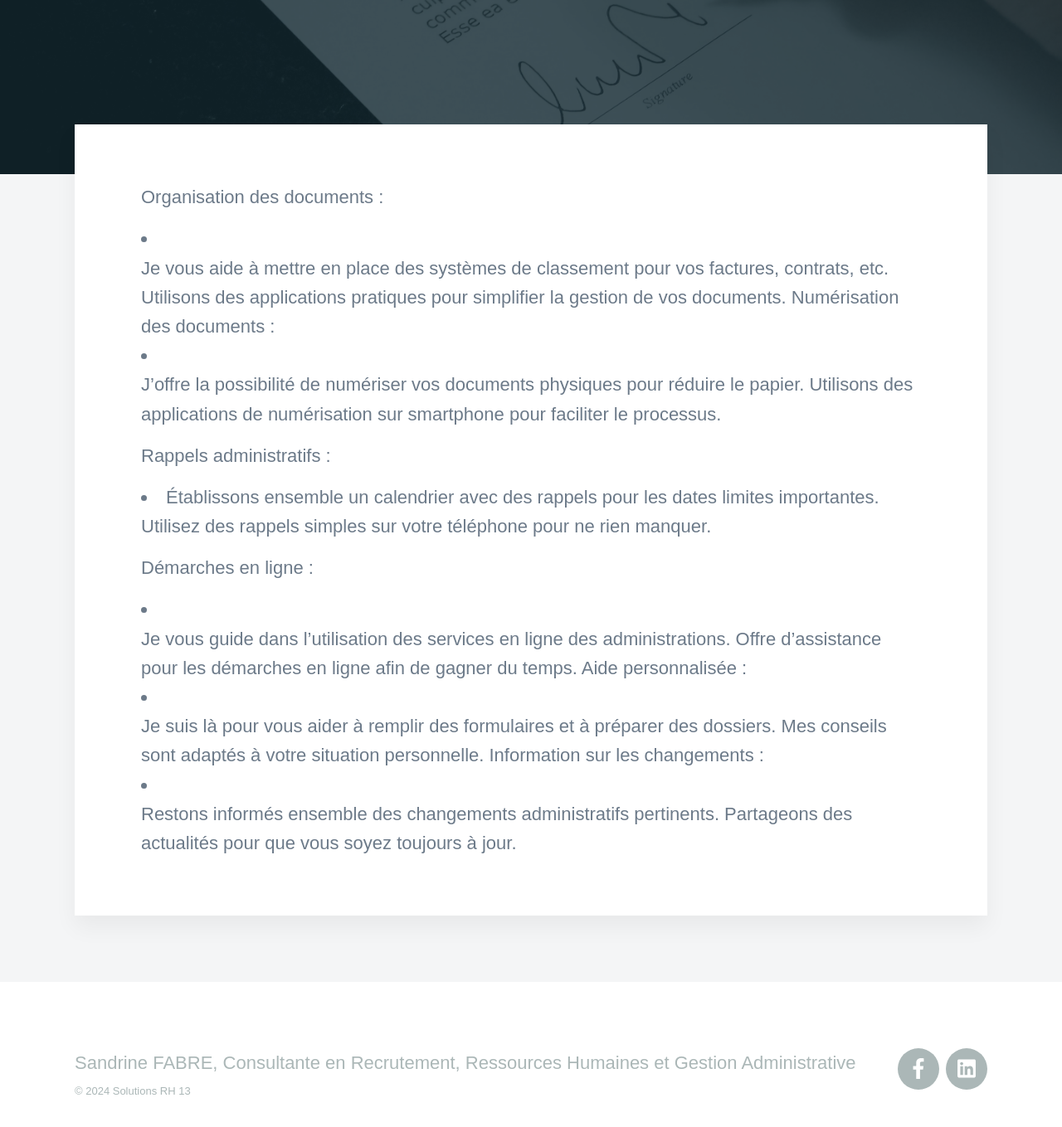
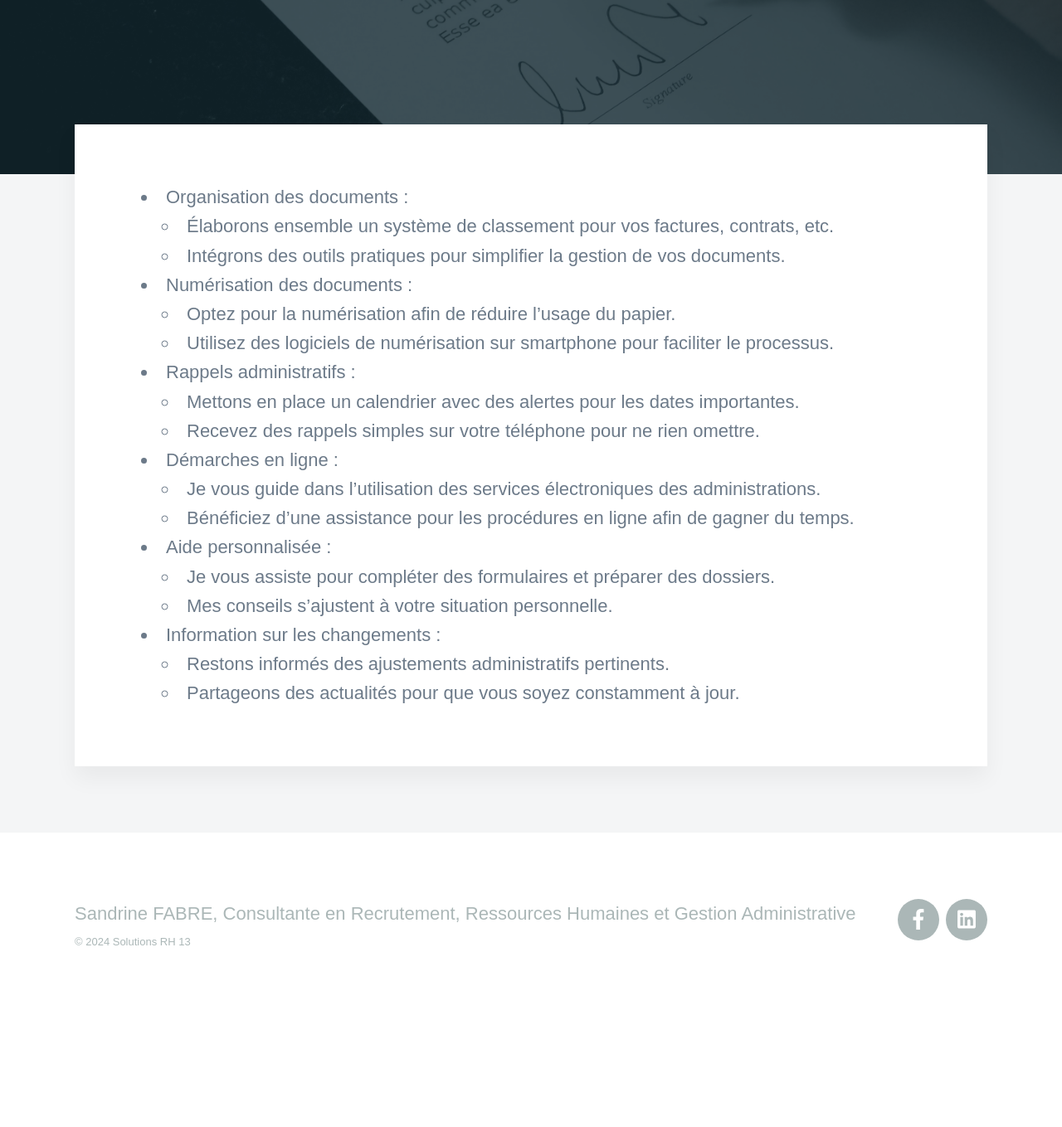
Before and after one commit to jeyries/solutionsrh13, a Jekyll site: the page built from _projects/2024-01-28-service-assitance.md, in a window 1280 px wide and 1400 px high, scrolled down 454 px. Shown: the top 1359 px of the window at 83% size. Built offline with Jekyll 4.4.1, drawn with Linux system fonts in a browser that asks for light colours; nearby versions of some CDN libraries; some web fonts are replaced; after the commit the page ends 1676 px from its top, so only the background shows below that.

Commit message:
modif texte

```diff
--- a/_projects/2024-01-28-service-assitance.md
+++ b/_projects/2024-01-28-service-assitance.md
@@ -5,32 +5,26 @@ date: 2024-01-28 00:00:00
 description: "Vous êtes souvent confronté aux complexités administratives liées, à la gestion des documents, aux administrations"
 featured_image: '/images/work-03-contrat.jpg'
 ---
+* Organisation des documents :
+    * Élaborons ensemble un système de classement pour vos factures, contrats, etc.
+    * Intégrons des outils pratiques pour simplifier la gestion de vos documents.
 
-Organisation des documents :
+* Numérisation des documents :
+    * Optez pour la numérisation afin de réduire l'usage du papier.
+    * Utilisez des logiciels de numérisation sur smartphone pour faciliter le processus.
 
-- Je vous aide à mettre en place des systèmes de classement pour vos factures, contrats, etc.
-Utilisons des applications pratiques pour simplifier la gestion de vos documents.
-Numérisation des documents :
+* Rappels administratifs :
+    * Mettons en place un calendrier avec des alertes pour les dates importantes.
+    * Recevez des rappels simples sur votre téléphone pour ne rien omettre.
 
-- J'offre la possibilité de numériser vos documents physiques pour réduire le papier.
-Utilisons des applications de numérisation sur smartphone pour faciliter le processus.
+* Démarches en ligne :
+    * Je vous guide dans l'utilisation des services électroniques des administrations.
+    * Bénéficiez d'une assistance pour les procédures en ligne afin de gagner du temps.
 
+* Aide personnalisée :
+    * Je vous assiste pour compléter des formulaires et préparer des dossiers.
+    * Mes conseils s'ajustent à votre situation personnelle.
 
-Rappels administratifs :
-
-- Établissons ensemble un calendrier avec des rappels pour les dates limites importantes.
-Utilisez des rappels simples sur votre téléphone pour ne rien manquer.
-
-
-Démarches en ligne :
-
-* Je vous guide dans l'utilisation des services en ligne des administrations.
-Offre d'assistance pour les démarches en ligne afin de gagner du temps.
-Aide personnalisée :
-
-* Je suis là pour vous aider à remplir des formulaires et à préparer des dossiers.
-Mes conseils sont adaptés à votre situation personnelle.
-Information sur les changements :
-
-* Restons informés ensemble des changements administratifs pertinents.
-Partageons des actualités pour que vous soyez toujours à jour.
+* Information sur les changements :
+    * Restons informés des ajustements administratifs pertinents.
+    * Partageons des actualités pour que vous soyez constamment à jour.
```
